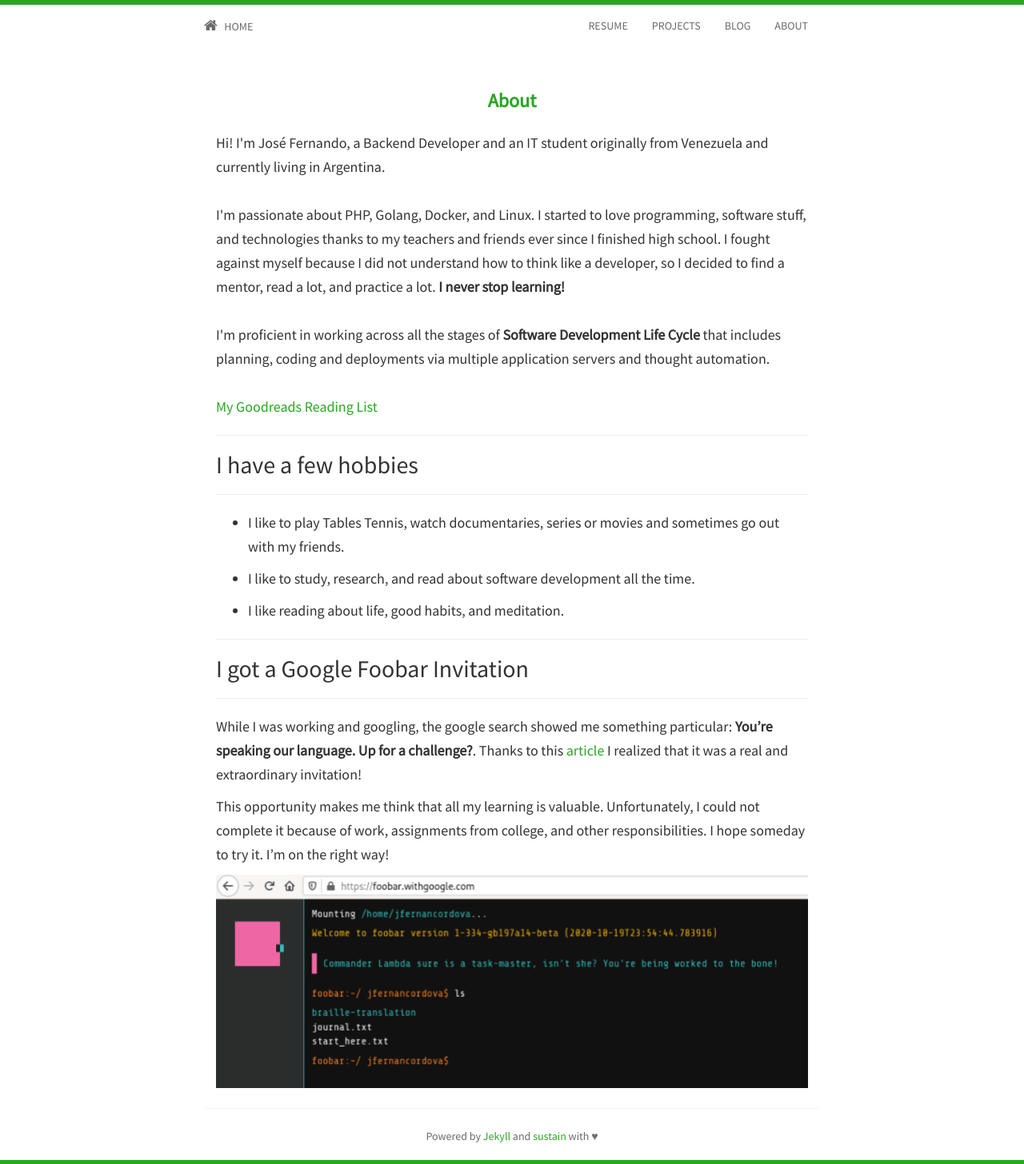
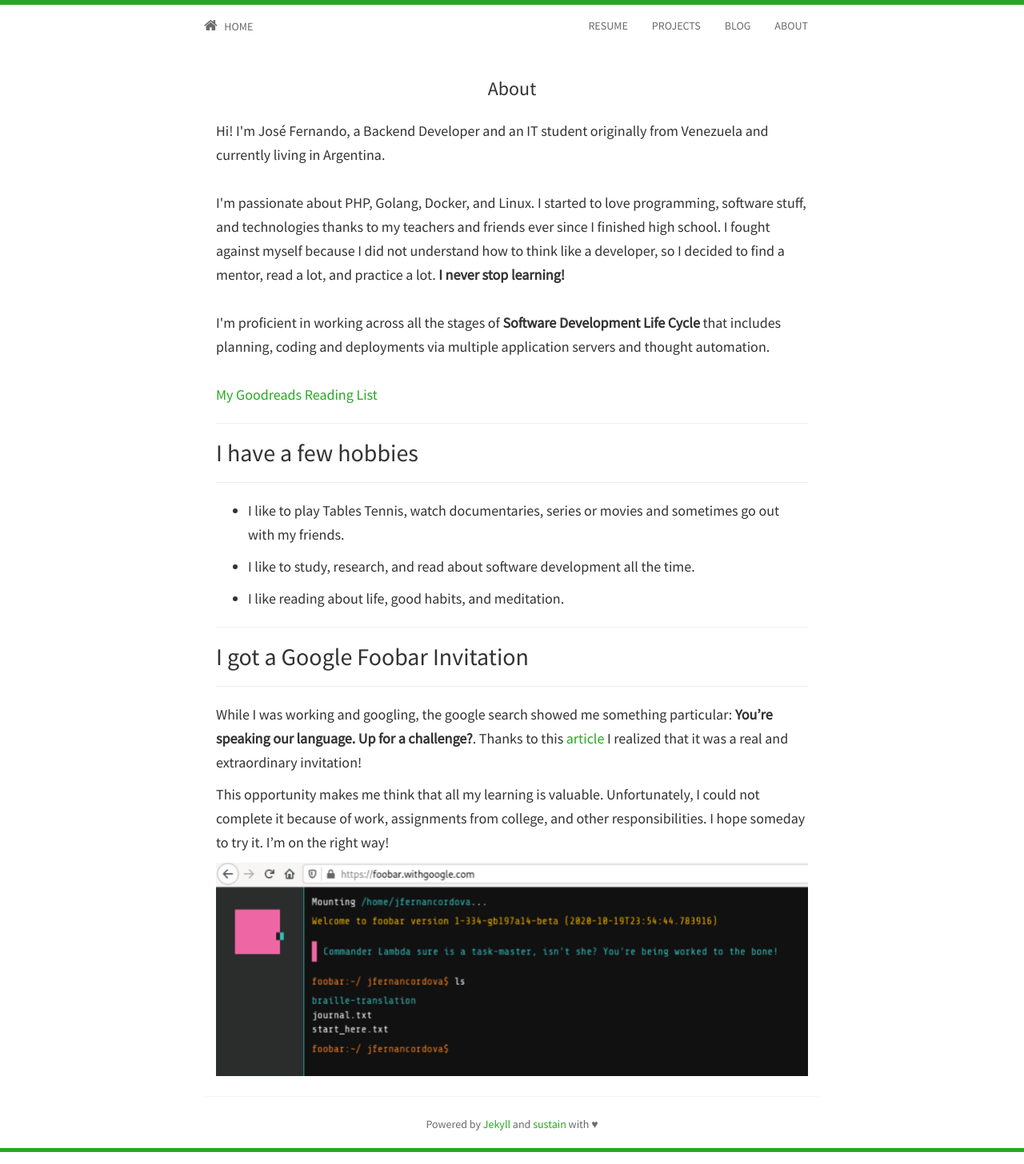
Before and after one commit to jfernancordova/jfernancordova.github.io, a Jekyll site: the page about.html, which Jekyll copies as it is, in a window 1280 px wide. Shown: the whole page at 80% size. Built offline with Jekyll 4.4.1, drawn with Linux system fonts in a browser that asks for light colours; nearby versions of some CDN libraries.

Commit message:
master | Refactoring about

```diff
--- a/about.html
+++ b/about.html
@@ -100,11 +100,7 @@
         </div>
     </nav>
     <div class="container">
-        <div class="blog-post">
-            <h3>
-                <strong><a href="/about.html">About</a></strong>
-            </h3>
-        </div>
+        <h3>About</h3>
         <div class="panel panel-default">
             <div class="panel-body">
                 <div class="blogpost">
```
